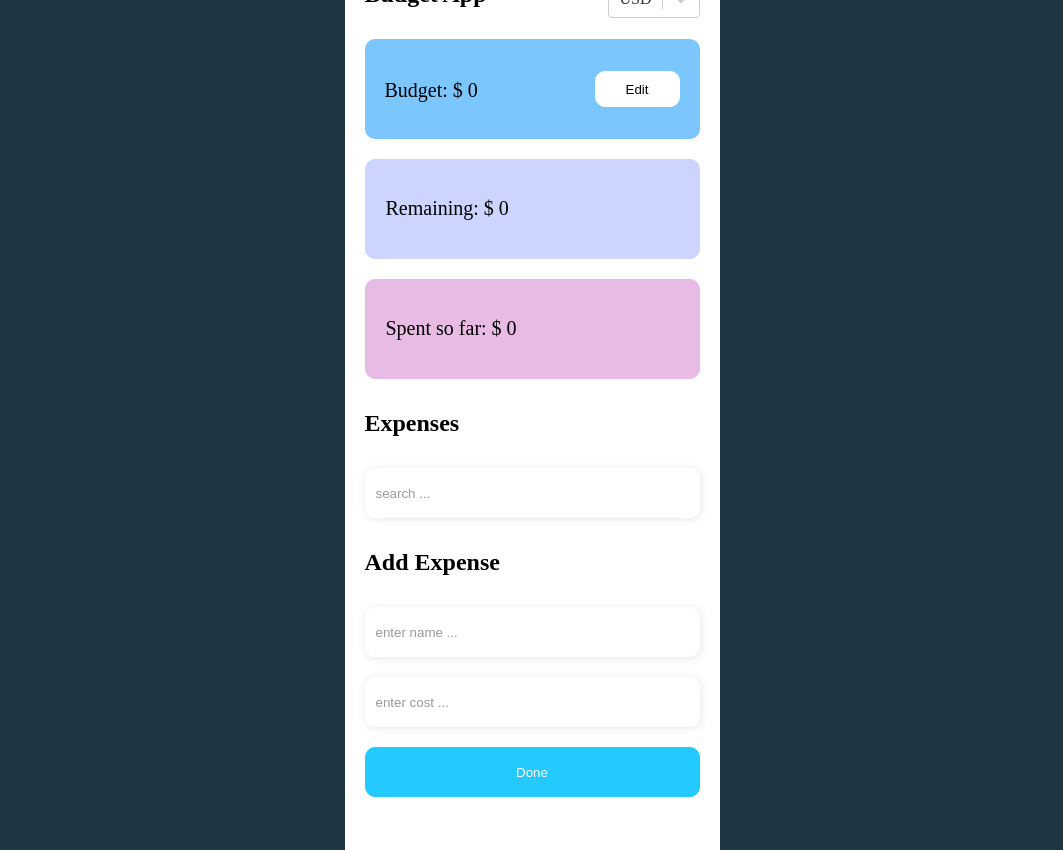
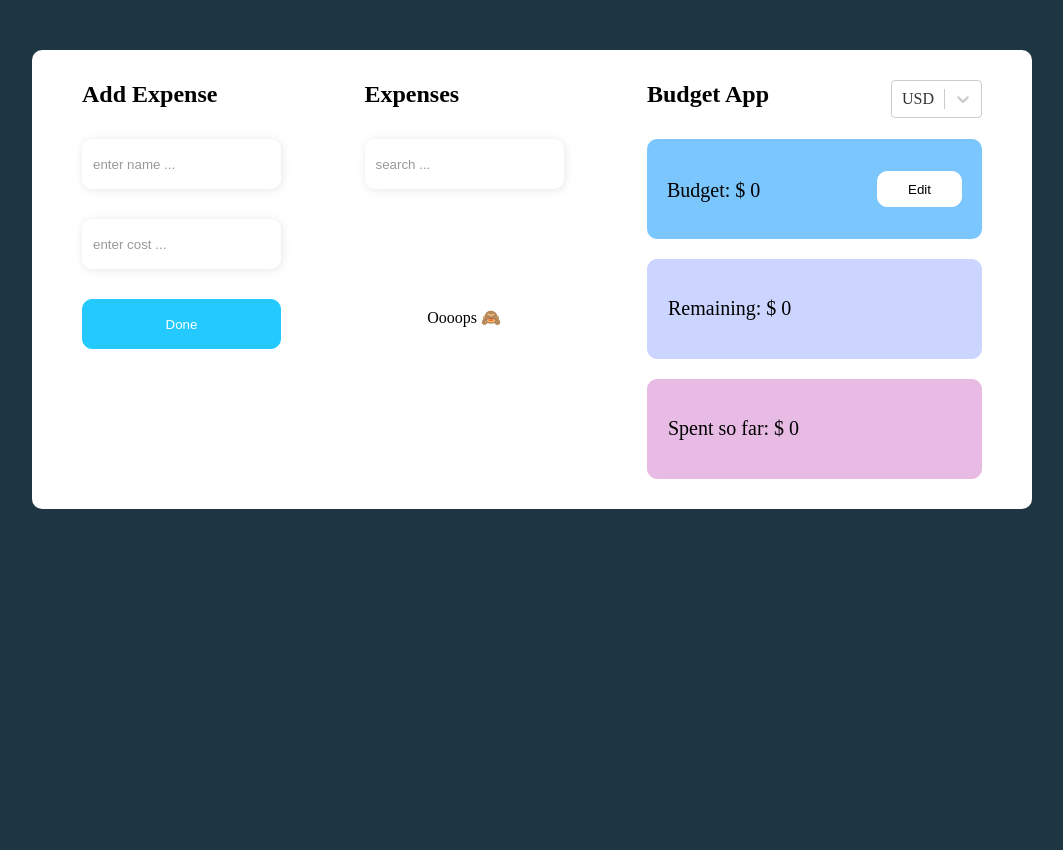
Before and after one commit to KonstantinEw/react-budget-app, a React (Create React App) app: page / in a window 1280 px wide. Shown: the whole page, without its empty margins (108-1171 px from the left). After the commit the page ends 800 px from the top, so only its background shows below. Built offline with nearby package versions, Linux system fonts and the light colour scheme.

Commit message:
add(PROJ-4): add adaptive

```diff
--- a/package.json
+++ b/package.json
@@ -2,6 +2,7 @@
   "name": "react-budget-app",
   "version": "0.1.0",
   "private": true,
+  "homepage": "https://konstantinew.github.io/react-budget-app/",
   "dependencies": {
     "@testing-library/jest-dom": "^5.16.5",
     "@testing-library/react": "^13.4.0",
@@ -21,6 +22,7 @@
   },
   "scripts": {
     "start": "react-scripts start",
+    "deploy": "gh-pages -d build",
     "build": "react-scripts build",
     "test": "react-scripts test",
     "eject": "react-scripts eject",
@@ -47,6 +49,7 @@
   "devDependencies": {
     "@types/react-select": "^5.0.1",
     "@types/styled-components": "^5.1.26",
+    "gh-pages": "^4.0.0",
     "react-select": "^5.6.1",
     "styled-components": "^5.3.6"
   }
--- a/src/GlobalStyles.ts
+++ b/src/GlobalStyles.ts
@@ -8,17 +8,28 @@ export const Global = createGlobalStyle`
 }
 body{
     width: 100%;
-    height:100vh;
+    height: 100%;
     background-color: #1E3542;
     display:flex;
     justify-content: center;
     align-items: center;
-    font-family: serif;
 }
 `;
 
 export const AppWrapper = styled.div`
-  width: 375px;
-  padding: 30px 20px 53px 20px;
+  width: 100%;
+  padding: 30px 10px 53px 10px;
+  display: flex;
+  flex-direction: column;
   background-color: #ffffff;
+  overflow-y: hidden;
+
+  @media (min-width: 1024px) {
+    width: 1000px;
+    margin-top: 50px;
+    padding: 30px 50px 0px 50px;
+    flex-direction: row-reverse;
+    justify-content: space-between;
+    border-radius: 10px;
+  }
 `;
--- a/src/components/ExpensesList/ExpensesList.tsx
+++ b/src/components/ExpensesList/ExpensesList.tsx
@@ -1,13 +1,11 @@
-import { useEffect, useState } from "react";
 import { useExpensesContext } from "../../context/ExpensesContext/ExpensesContext";
 import { ExpensesItem } from "../ExpensesItem/ExpensesItem";
+import { StyledPhrase } from "./styles";
 
 export const ExpensesList = () => {
-  const { expenses, searchValue } = useExpensesContext();
-  const [, setSearchExpenses] = useState(expenses);
-  useEffect(() => {
-    setSearchExpenses(expenses.filter((exp) => exp.title.toLowerCase().includes(searchValue)));
-  }, [searchValue, expenses]);
+  const { expenses } = useExpensesContext();
+
+  if (!expenses.length) return <StyledPhrase>Oooops 🙈</StyledPhrase>;
   return (
     <ul>
       {expenses.map(({ id, title, cost }) => (
--- /dev/null
+++ b/src/components/ExpensesList/styles.ts
@@ -0,0 +1,6 @@
+import styled from "styled-components";
+
+export const StyledPhrase = styled.p`
+  text-align: center;
+  margin: 89px 0px 149px 0px;
+`;
--- a/src/components/ExpensesSearch/ExpensesSearch.tsx
+++ b/src/components/ExpensesSearch/ExpensesSearch.tsx
@@ -1,6 +1,14 @@
-import React from "react";
+import { useEffect } from "react";
+import { useExpensesContext } from "../../context/ExpensesContext/ExpensesContext";
+import { useInput } from "../../hooks/useInput";
 import { StyledExpensesSearch } from "./style";
 
 export const ExpensesSearch = () => {
-  return <StyledExpensesSearch type="search" placeholder="search ..."></StyledExpensesSearch>;
+  const { searchExpense } = useExpensesContext();
+  const search = useInput();
+  useEffect(() => {
+    searchExpense(search.value);
+  }, [searchExpense, search.value]);
+
+  return <StyledExpensesSearch type="search" placeholder="search ..." {...search} />;
 };
--- a/src/components/Form/Form.tsx
+++ b/src/components/Form/Form.tsx
@@ -2,7 +2,7 @@ import { SubmitHandler, useForm } from "react-hook-form";
 import { v4 } from "uuid";
 import { useBudgetContext } from "../../context/BudgetContext/BudgetContext";
 import { useExpensesContext } from "../../context/ExpensesContext/ExpensesContext";
-import { StyledFormInput, StyledFormSubmit } from "./styles";
+import { ErrorSpan, StyledFormInput, StyledFormSubmit } from "./styles";
 import { Title } from "../Title/Title";
 
 export interface IFormValues {
@@ -13,7 +13,12 @@ export interface IFormValues {
 export const Form = () => {
   const { setNewExpense } = useExpensesContext();
   const { setRemainingValue, setSpentValue, budget } = useBudgetContext();
-  const { register, handleSubmit, reset } = useForm<IFormValues>({ mode: "onBlur" });
+  const {
+    register,
+    handleSubmit,
+    reset,
+    formState: { errors },
+  } = useForm<IFormValues>({ mode: "onBlur" });
 
   const onSubmit: SubmitHandler<IFormValues> = ({ title, cost }) => {
     if (budget > 0) {
@@ -28,15 +33,25 @@ export const Form = () => {
     <form onSubmit={handleSubmit(onSubmit)}>
       <Title text="Add Expense" />
       <StyledFormInput
-        {...register("title", { required: true, minLength: { value: 4, message: "less than 4" } })}
+        {...register("title", {
+          required: "Name is required!",
+          maxLength: { value: 15, message: "a lot of letters" },
+          pattern: { value: /[A-Za-z]/, message: "Only letters!" },
+        })}
         placeholder="enter name ..."
         type="text"
       />
+      <ErrorSpan>{errors.title && errors.title.message}</ErrorSpan>
       <StyledFormInput
-        {...register("cost", { required: true, minLength: { value: 2, message: "less than 2" } })}
+        {...register("cost", {
+          required: "Cost is required!",
+          maxLength: { value: 5, message: "High price!" },
+          pattern: { value: /[0-9]/, message: "Only numbers!" },
+        })}
         placeholder="enter cost ..."
         type="text"
       />
+      <ErrorSpan>{errors.cost && errors.cost.message}</ErrorSpan>
       <StyledFormSubmit type="submit">Done</StyledFormSubmit>
     </form>
   );
--- a/src/components/Form/styles.ts
+++ b/src/components/Form/styles.ts
@@ -23,3 +23,9 @@ export const StyledFormSubmit = styled.button`
   border-radius: 10px;
   color: #ffffff;
 `;
+
+export const ErrorSpan = styled.span`
+  display: block;
+  color: red;
+  margin-bottom: 10px;
+`;
--- a/src/context/ExpensesContext/ExpensesContext.tsx
+++ b/src/context/ExpensesContext/ExpensesContext.tsx
@@ -14,7 +14,7 @@ export interface IExpenseContext {
   searchValue: string;
   setNewExpense: (expense: IExpense) => void;
   deleteExpense: (id: string) => void;
-  searchExpense: (name: string) => void;
+  searchExpense: (title: string) => void;
 }
 
 export const ExpensesContext = createContext<IExpenseContext>({} as IExpenseContext);
@@ -32,10 +32,10 @@ const useExpensesContextValue = () => {
       }));
     },
     searchValue: "",
-    searchExpense: (name) => {
+    searchExpense: (title) => {
       setExpensesContext((ctx) => ({
         ...ctx,
-        searchValue: name.toLowerCase(),
+        searchValue: title.toLowerCase(),
       }));
     },
   }));
--- a/src/hooks/useDebounce.ts
+++ b/src/hooks/useDebounce.ts
@@ -1,6 +1,6 @@
 import { useEffect, useState } from "react";
 
-const useDebounce = (value = "", delay = 700) => {
+export const useDebounce = (value = "", delay = 700) => {
   const [debounceValue, setDebounseValue] = useState(value);
 
   useEffect(() => {
```
Also changed, not shown: 2 other files (tests, documents, lock files or other folders).
